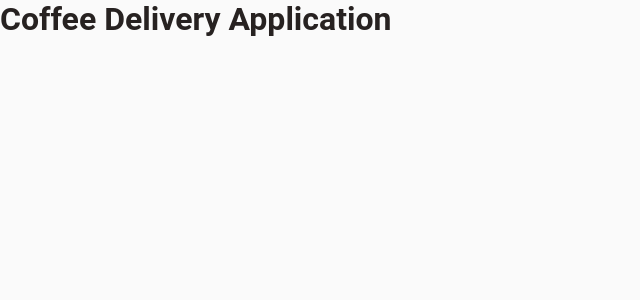
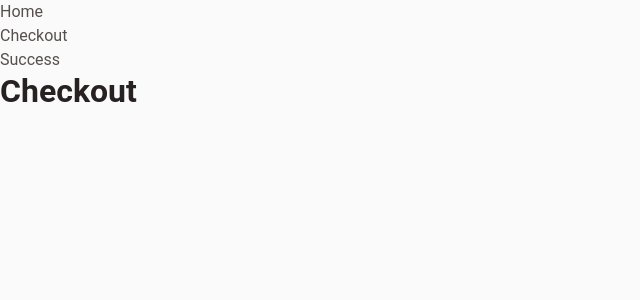
Before and after one commit to didierpg/coffee-delivery, a React (Vite) app: page /checkout in a window 1280 px wide. Shown: the top 300 px of the page, without its empty margins (0-640 px from the left). Built offline with nearby package versions, Linux system fonts and the light colour scheme.

Commit message:
feat: add routes and layout configuration. closes #6, closes #7

```diff
--- /dev/null
+++ b/src/App/components/Header/index.tsx
@@ -0,0 +1,15 @@
+import { Link } from "react-router-dom";
+
+export function Header() {
+    return (
+        <header>
+            <nav>
+                <ul>
+                    <li><Link to="/">Home</Link></li>
+                    <li><Link to="/checkout">Checkout</Link></li>
+                    <li><Link to="/success">Success</Link></li>
+                </ul>
+            </nav>
+        </header>
+    )
+}
--- a/src/App/index.tsx
+++ b/src/App/index.tsx
@@ -1,7 +1,19 @@
+import { Outlet, Route, Routes } from "react-router-dom";
+import { Header } from "./components/Header";
+import { Home } from "./pages/Home";
+import { Checkout } from "./pages/Checkout";
+import { Success } from "./pages/Success";
+
 export function App() {
   return (
-    <h1>
-      Coffee Delivery Application
-    </h1>
+    <>
+      <Header/>
+      <Routes>
+        <Route path="/" element={<Home />} />
+        <Route path="/checkout" element={<Checkout />} />
+        <Route path="/success" element={<Success />} />
+      </Routes>
+      <Outlet/>
+    </>
   )
 }
--- /dev/null
+++ b/src/App/pages/Checkout/index.tsx
@@ -0,0 +1,7 @@
+export function Checkout() {
+    return (
+      <h1>
+        Checkout
+      </h1>
+    )
+  }
--- /dev/null
+++ b/src/App/pages/Home/index.tsx
@@ -0,0 +1,7 @@
+export function Home() {
+    return (
+      <h1>
+        Home
+      </h1>
+    )
+  }
--- /dev/null
+++ b/src/App/pages/Success/index.tsx
@@ -0,0 +1,7 @@
+export function Success() {
+    return (
+      <h1>
+        Success
+      </h1>
+    )
+  }
```
